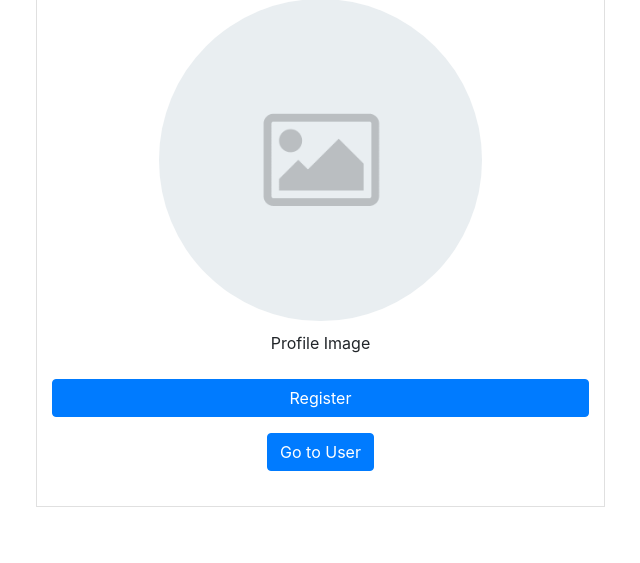
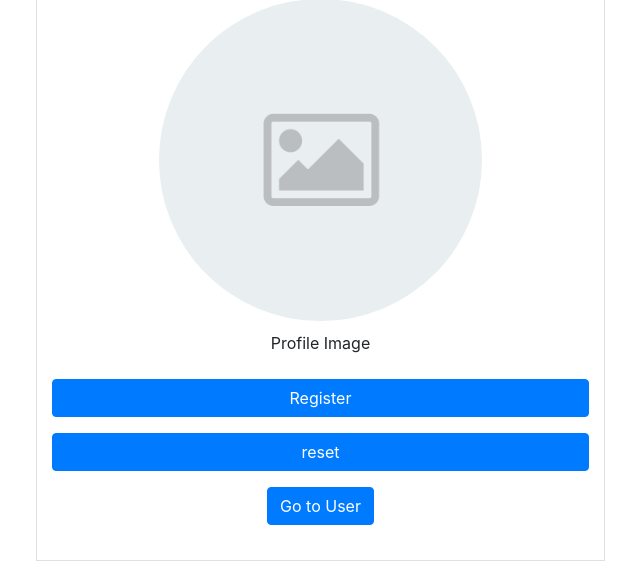
Before and after one commit to Harsh71019/Ubisoft, a PHP site: page / in a window 1280 px wide. Shown: the part 499-1062 px from the top of the page, without its empty margins (285-925 px from the left). Before the commit the page ends 1006 px from the top, so only its background shows below. Run offline with PHP 8.4, Linux system fonts and the light colour scheme.

Commit message:
Commenting the code

```diff
--- a/css/style.css
+++ b/css/style.css
@@ -26,6 +26,8 @@ body {
   margin: 10px auto;
   border-radius: 100%;
 }
+
+/* CSS for profile.php */
 
 .horizon {
   display: flex;
@@ -65,6 +67,8 @@ body {
 .hey-right-r {
   margin-right: 80px;
 }
+
+/* Media queries for mobile devices */
 
 @media screen and (max-width: 600px) {
 
--- a/index.php
+++ b/index.php
@@ -16,7 +16,7 @@
     <div class="container align-items-center container-main">
         <div class="row">
             <div class="form-div col-xs-12 col-sm-6">
-                <form action="index.php" method="POST" enctype="multipart/form-data">
+                <form action="index.php" method="POST" id="form" enctype="multipart/form-data">
 
                     <h3 class="text-center"> Window Registration Form </h3>
 
@@ -44,7 +44,9 @@
                     <div class="form-group">
                         <button name="save-user" type="submit" class="btn btn-primary btn-block">Register</button>
                     </div>
-
+                    <div class="form-group">
+                        <input type=submit value="reset" class="btn btn-primary btn-block" onclick="resetFunction()" name="reset-user">
+                    </div>
                     <div class="text-center"><a class="text-center btn btn-primary" style="margin-bottom: 20px;" href="/Ubisoft/profile.php">Go to User</a></div>
 
                 </form>
--- a/js/scripts.js
+++ b/js/scripts.js
@@ -1,7 +1,14 @@
+//Function for registering a click on the profile image placeholder
 function triggerClick() {
   document.querySelector("#profileImage").click();
 }
 
+//Resetting the form
+function resetFunction() {
+  document.getElementById("form").reset();
+}
+
+//To display image preview when the user uploads the Image
 function displayImage(e) {
   if (e.files[0]) {
     var reader = new FileReader();
@@ -14,6 +21,8 @@ function displayImage(e) {
   }
 }
 
+//Display all the users when clicked on it.
+
 function myFunction() {
   var x = document.getElementById("queue");
   if (x.style.display === "none") {
--- a/processForm.php
+++ b/processForm.php
@@ -28,7 +28,7 @@ if (isset($_POST['save-user'])) {
             $css_class = "alert-danger";
         }
         if (mysqli_query($conn, $deleterow)) {
-            $msg = "Uploaded the Image SuccessFully";
+            $msg = "Deleted the users successfully";
             $css_class = "alert-success";
         }
     } else {
```
Also changed, not shown: images/1603040885_Screenshot (122).png (added).
